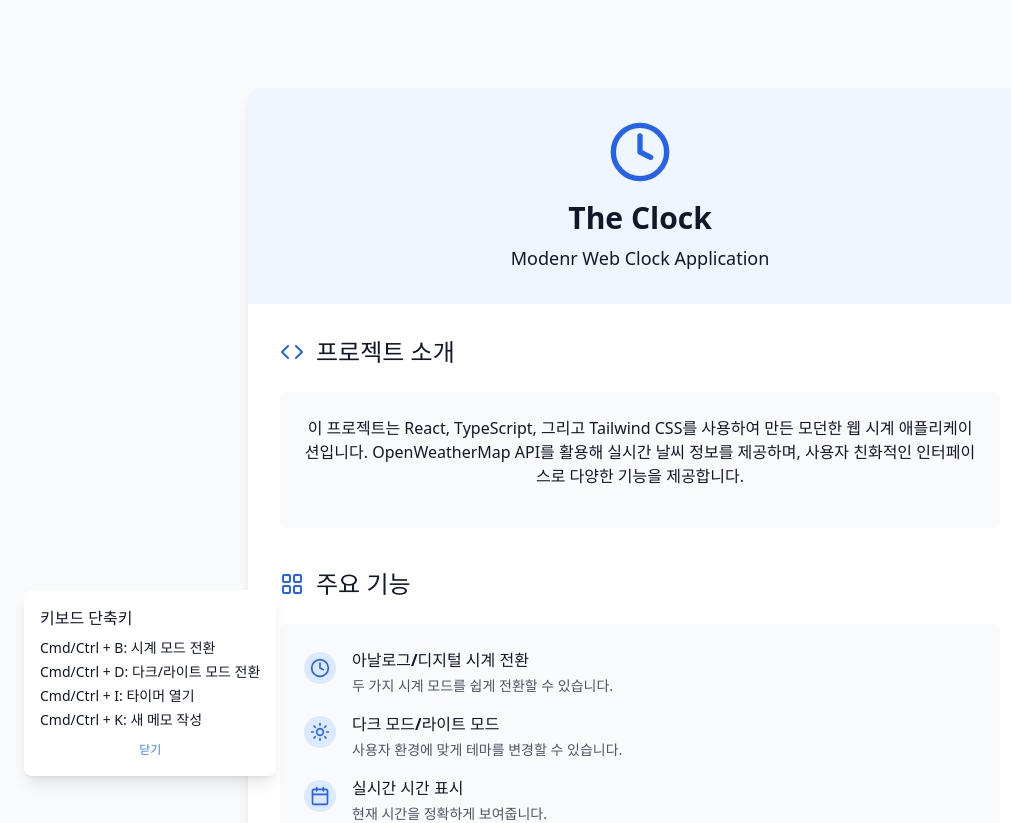
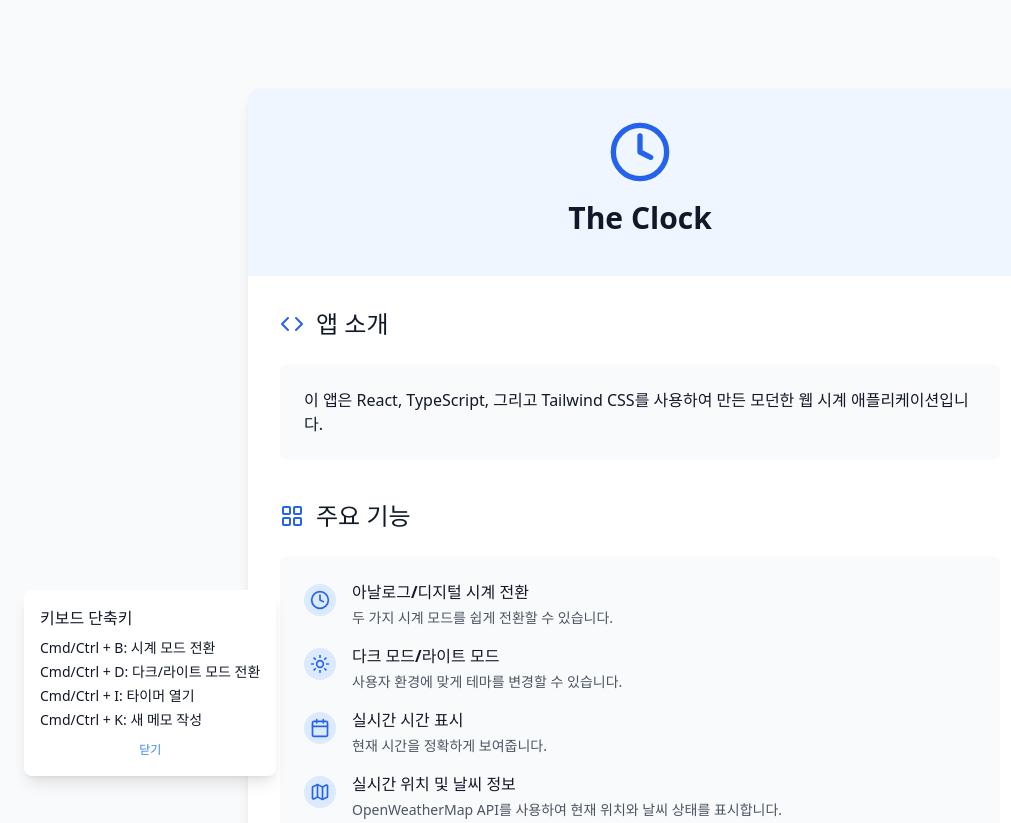
Before and after one commit to hwouu/the-clock, a React (Vite) app: page /about in a window 1280 px wide. Shown: the top 823 px of the page, without its empty margins (0-1011 px from the left). Built offline with nearby package versions, Linux system fonts and the light colour scheme; no server answers.

Commit message:
fix: AboutPage 텍스트 수정 및 불필요한 내용 제거
- AboutPage에서 모던 웹 시계 애플리케이션 설명 텍스트 삭제
- 프로젝트 소개를 앱 소개로 변경하여 내용 간소화
- 텍스트 정렬 및 스타일 개선으로 가독성 향상

```diff
--- a/src/pages/AboutPage.tsx
+++ b/src/pages/AboutPage.tsx
@@ -40,9 +40,6 @@ const AboutPage = () => {
             <h1 className="text-2xl md:text-3xl font-bold mb-2 text-center">
               The Clock
             </h1>
-            <p className="text-center text-base md:text-lg max-w-2xl mx-auto">
-              Modenr Web Clock Application
-            </p>
           </div>
         </Link>
 
@@ -57,18 +54,15 @@ const AboutPage = () => {
               >
                 <Code className="w-5 h-5 md:w-6 md:h-6" />
               </span>
-              프로젝트 소개
+              앱 소개
             </h2>
             <div
               className={`p-4 md:p-6 rounded-lg ${
                 isDarkMode ? "bg-gray-700/50" : "bg-gray-50"
               }`}
             >
-              <p className="mb-4 leading-relaxed text-sm md:text-base">
-                이 프로젝트는 React, TypeScript, 그리고 Tailwind CSS를 사용하여
-                만든 모던한 웹 시계 애플리케이션입니다. OpenWeatherMap API를
-                활용해 실시간 날씨 정보를 제공하며, 사용자 친화적인 인터페이스로
-                다양한 기능을 제공합니다.
+              <p className="leading-relaxed text-sm md:text-base text-left">
+                이 앱은 React, TypeScript, 그리고 Tailwind CSS를 사용하여 만든 모던한 웹 시계 애플리케이션입니다.
               </p>
             </div>
           </section>
```
